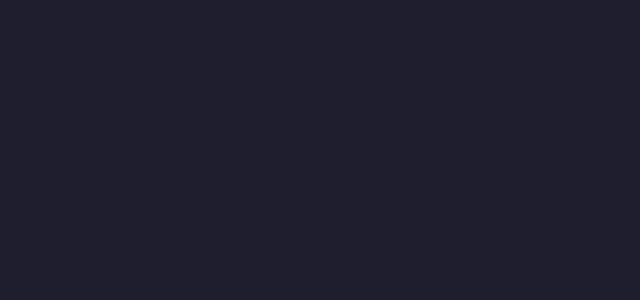
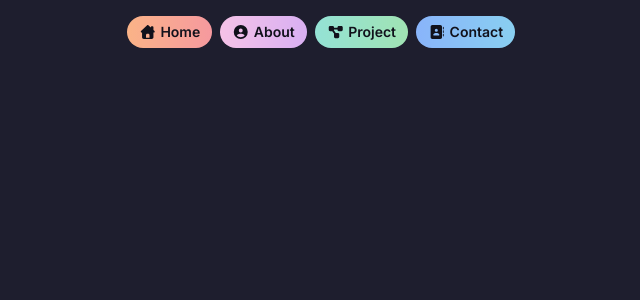
Before and after one commit to mytreatzz/milestone-1-rijal-muhammad-kamil, a Next.js app: page / in a window 1280 px wide. Shown: the top 300 px of the page, without its empty margins (319-959 px from the left). Built offline with nearby package versions, Linux system fonts and the light colour scheme.

Commit message:
feat: add header component to main layout

```diff
--- /dev/null
+++ b/src/app/components/header.jsx
@@ -0,0 +1,72 @@
+import { FontAwesomeIcon } from "@fortawesome/react-fontawesome";
+import {
+  faHouseChimney,
+  faCircleUser,
+  faDiagramProject,
+  faAddressBook,
+} from "@fortawesome/free-solid-svg-icons";
+
+function Header() {
+  return (
+    <header className="w-full flex justify-center fixed top-0 z-30 py-4">
+      <nav>
+        <ul className="flex flex-wrap justify-center gap-2">
+          <li className="rounded-full bg-size-[150%_100%] bg-linear-to-r from-ctp-peach to-ctp-red bg-top-left transition-all duration-300 ease-out hover:bg-top-right">
+            <a
+              href="#home"
+              className="sm:text-sm font-semibold text-ctp-crust flex items-center gap-1 px-3 py-1.5"
+            >
+              <FontAwesomeIcon
+                icon={faHouseChimney}
+                className="size-4 md:size-3.5"
+                aria-hidden="true"
+              />
+              Home
+            </a>
+          </li>
+          <li className="rounded-full bg-size-[150%_100%] bg-linear-to-r from-ctp-pink to-ctp-mauve bg-top-left transition-all duration-300 ease-out hover:bg-top-right">
+            <a
+              href="#about"
+              className="sm:text-sm font-semibold text-ctp-crust flex items-center gap-1 px-3 py-1.5"
+            >
+              <FontAwesomeIcon
+                icon={faCircleUser}
+                className="size-4 md:size-3.5"
+                aria-hidden="true"
+              />
+              About
+            </a>
+          </li>
+          <li className="rounded-full bg-size-[150%_100%] bg-linear-to-r from-ctp-teal to-ctp-green bg-top-left transition-all duration-300 ease-out hover:bg-top-right">
+            <a
+              href="#project"
+              className="sm:text-sm font-semibold text-ctp-crust flex items-center gap-1 px-3 py-1.5"
+            >
+              <FontAwesomeIcon
+                icon={faDiagramProject}
+                className="size-4 md:size-3.5"
+                aria-hidden="true"
+              />
+              Project
+            </a>
+          </li>
+          <li className="rounded-full bg-size-[150%_100%] bg-linear-to-r from-ctp-blue to-ctp-sky bg-top-left transition-all duration-300 ease-out hover:bg-top-right">
+            <a
+              href="#contact"
+              className="sm:text-sm font-semibold text-ctp-crust flex items-center gap-1 px-3 py-1.5"
+            >
+              <FontAwesomeIcon
+                icon={faAddressBook}
+                className="size-4 md:size-3.5"
+                aria-hidden="true"
+              />
+              Contact
+            </a>
+          </li>
+        </ul>
+      </nav>
+    </header>
+  );
+}
+
+export default Header;
--- a/src/app/layout.js
+++ b/src/app/layout.js
@@ -1,5 +1,6 @@
 import { Inter } from "next/font/google";
 import "./globals.css";
+import Header from "./components/header";
 
 const inter = Inter({
   variable: "--font-inter",
@@ -20,6 +21,7 @@ export default function RootLayout({ children }) {
         className={`${inter.variable} antialiased font-(family-name:--font-inter) text-ctp-text bg-ctp-base`}
       >
         {children}
+        <Header />
       </body>
     </html>
   );
```
